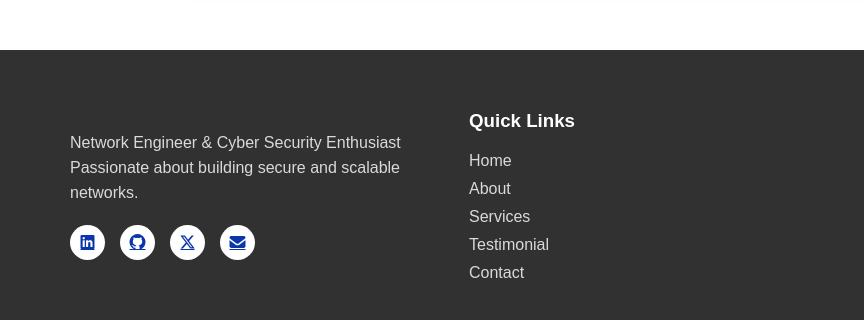
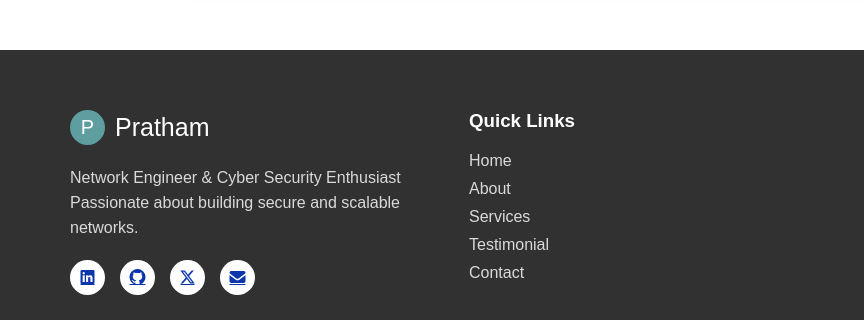
Before and after one commit to pratham1492/Portfolio-A, a plain HTML site: page index.html in a window 1280 px wide. Shown: the part 3439-3759 px from the top of the page, 0-864 px from the left. Drawn offline with Linux system fonts and the light colour scheme; grey boxes are pictures that could not be loaded; a web font is replaced by a local one.

Commit message:
Fix HTML structure and formatting issues

```diff
--- a/index.html
+++ b/index.html
@@ -242,6 +242,10 @@
 
         <div class="footer-box">
             <div class="logo">
+            <div class="logo">
+            <span class="logo-circle">P</span>
+            <span class="logo-text">Pratham</span>
+        </div>
             </div>
             <p>Network Engineer & Cyber Security Enthusiast Passionate about building secure and scalable networks.</p>
             <div class="social-icons">
@@ -276,4 +280,5 @@
 </footer>
 
 <!-- Footer section ends -->
+
 </body></html>
```
